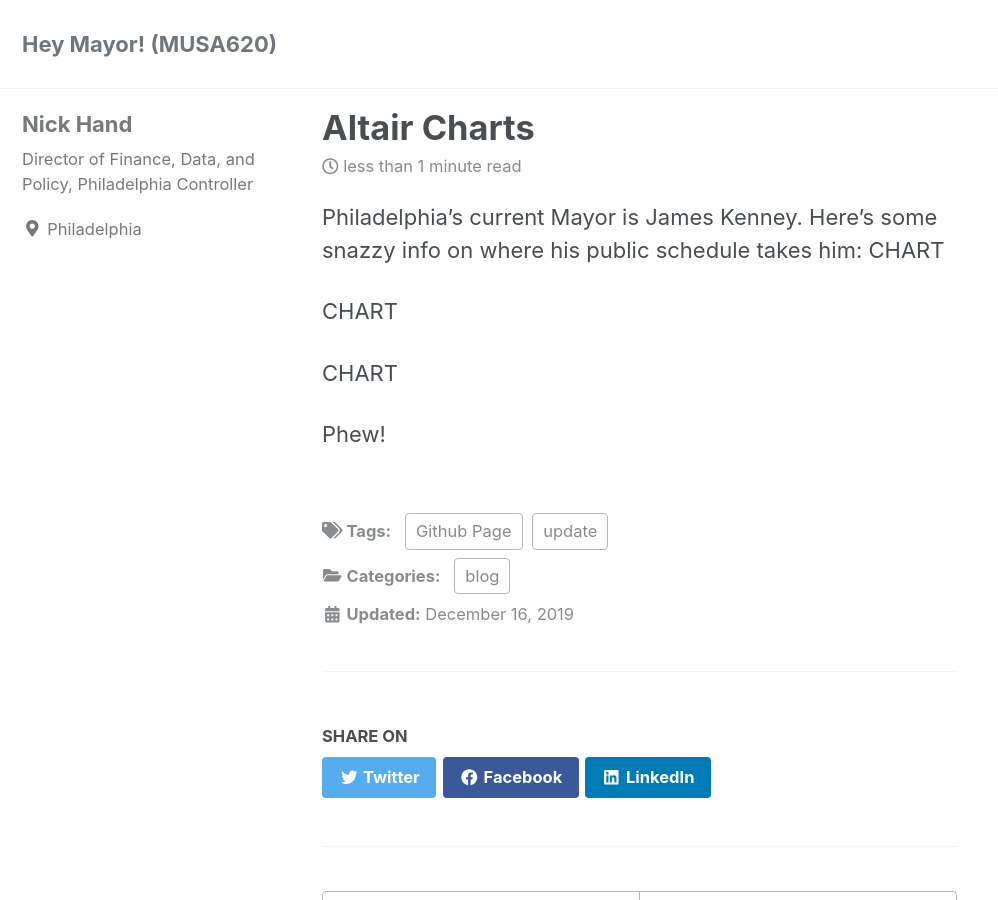
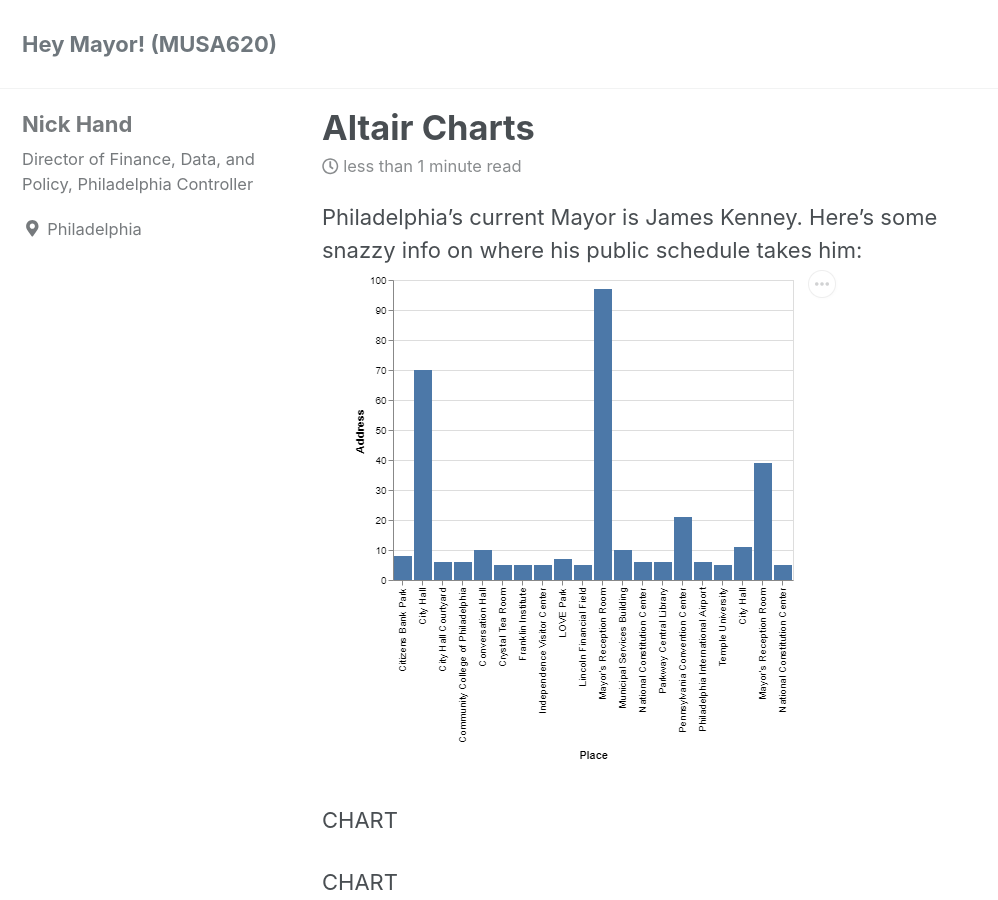
Before and after one commit to Chyanne-E/HeyMayor, a Jekyll site: the page built from _posts/2019-12-16-Altair-Charts.md, in a window 1280 px wide and 900 px high. Shown: the whole window, without its empty margins (0-998 px from the left). Built offline with Jekyll 4.4.1, drawn with Linux system fonts in a browser that asks for light colours; cached includes are drawn as plain includes; nearby versions of some CDN libraries; a script that is not in the unit is left out.

Commit message:
Update 2019-12-16-Altair-Charts.md

```diff
--- a/_posts/2019-12-16-Altair-Charts.md
+++ b/_posts/2019-12-16-Altair-Charts.md
@@ -9,7 +9,7 @@ tags:
 ---
 
 Philadelphia's current Mayor is James Kenney. Here's some snazzy info on where his public schedule takes him:
-CHART
+![distances-abandoned-cars]({{ site.url }}{{ site.baseurl }}/assets/images/top20_bar_sn.PNG)
 
 CHART
 
```
